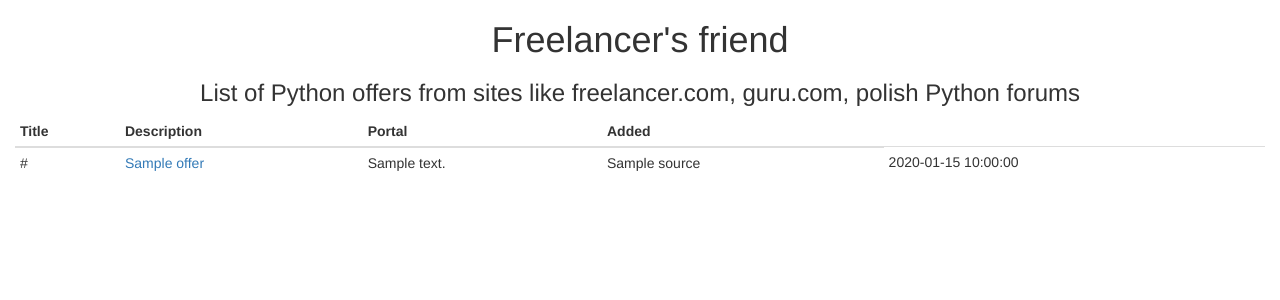
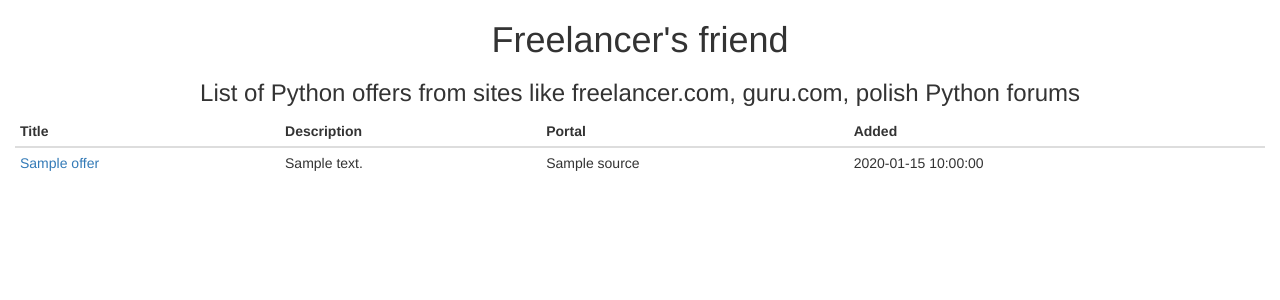
Before and after one commit to wkamel/freelancers-friend, a Flask app: template viewer/templates/list.html in a window 1280 px wide. Shown: the top 300 px of the page. Run offline with Flask 2, Linux system fonts and the light colour scheme; the template is opened without the code that fills it: most values are stand-ins (such as "Sample title", 1, 10 or a date in 2020); some libraries are stand-ins or nearby versions.

Commit message:
Removed url in first table column

```diff
--- a/viewer/templates/list.html
+++ b/viewer/templates/list.html
@@ -31,7 +31,7 @@
     <div class="row">
 
         <div class="col-md-12">
-            <div class="table-responsive">
+            <div class="tabl">
 
 
             <table class="table table-condensed table-stripped">
@@ -48,7 +48,6 @@
             <tbody>
                 {% for offer in offers %}
                 <tr>
-                    <td> {{ offer.url}} </td>
                     <td><a href="{{ offer.url}}" target="BLANK" >{{ offer.title}}</a></td>
                     <td> {{ offer.description|safe }} </td>
                     <td> {{ offer.source }} </td>
```
